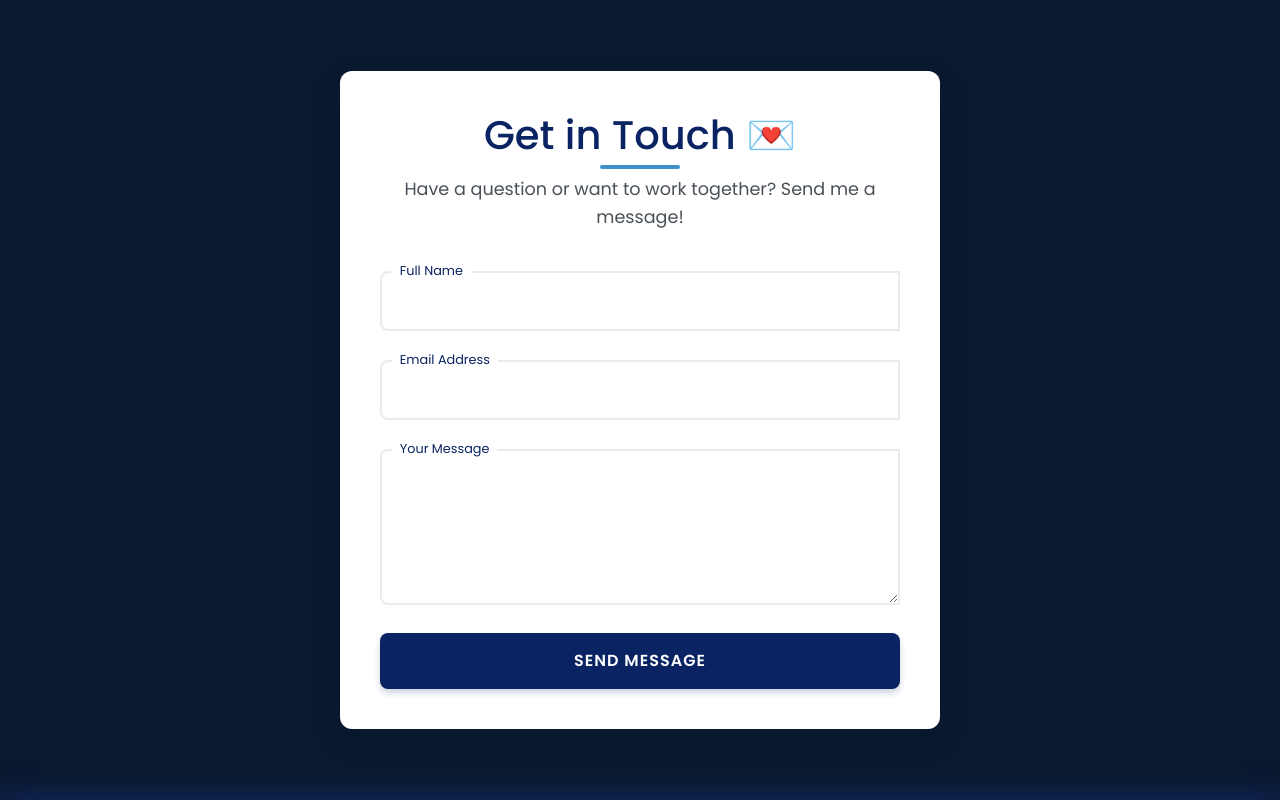
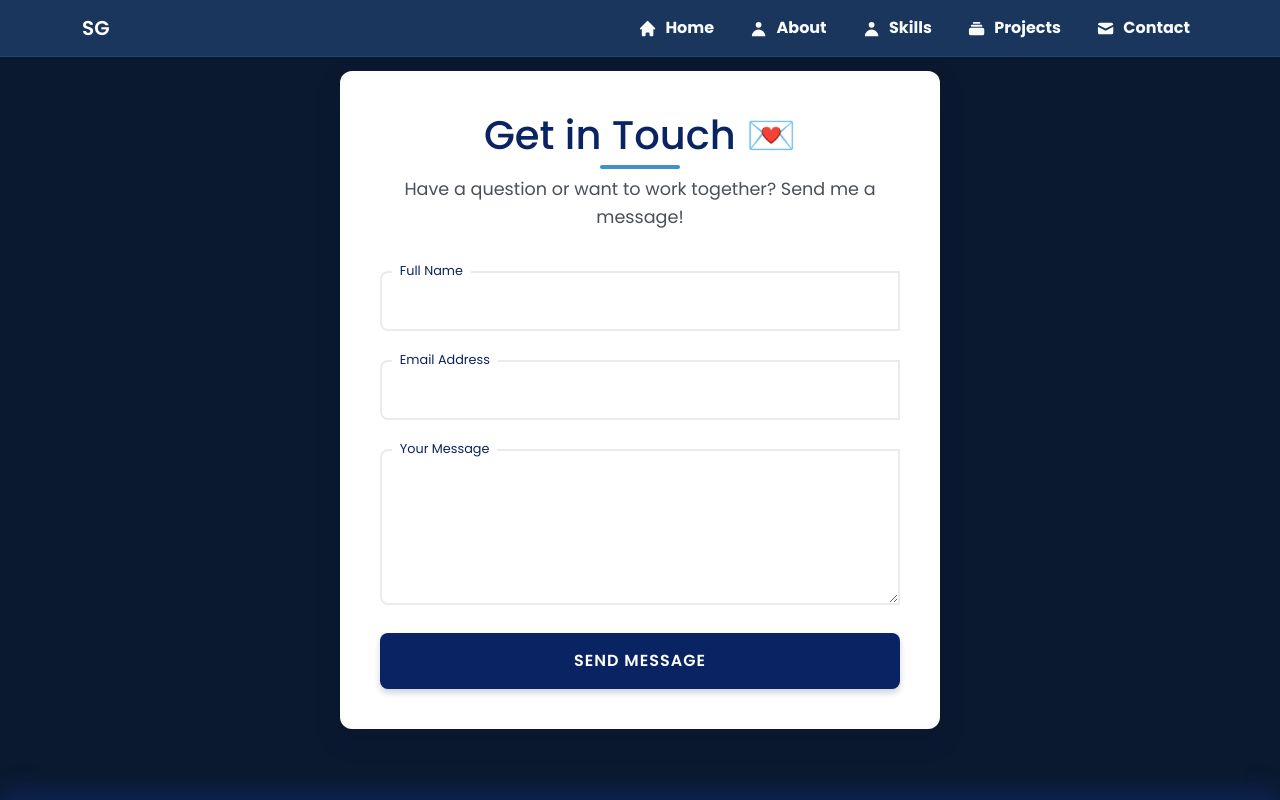
Before and after one commit to GurugubelliSravanthi/my-portfolio-react, a React (Vite) app: page /contact in a window 1280 px wide. Shown: the top 800 px of the page. Built offline with nearby package versions, Linux system fonts and the light colour scheme.

Commit message:
Update App.jsx

```diff
--- a/src/App.jsx
+++ b/src/App.jsx
@@ -12,8 +12,8 @@ import StarsCanvas from './StarCanvas';
 function App() {
   return (
     <BrowserRouter>
-{/*       <StarsCanvas />
-      <Header /> */}
+{/*       <StarsCanvas /> */}
+      <Header />
       <Routes>
         <Route path="/" element={<Home />} />
         <Route path="/about" element={<About />} />
```
